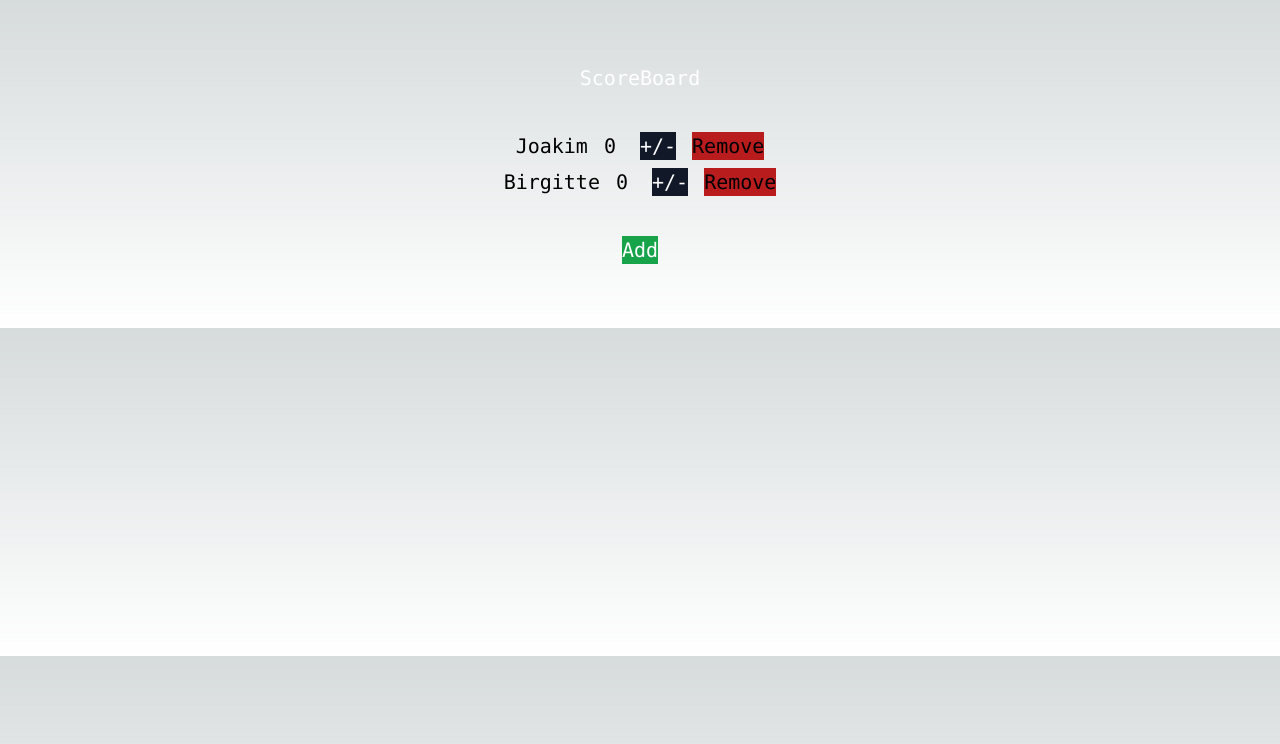
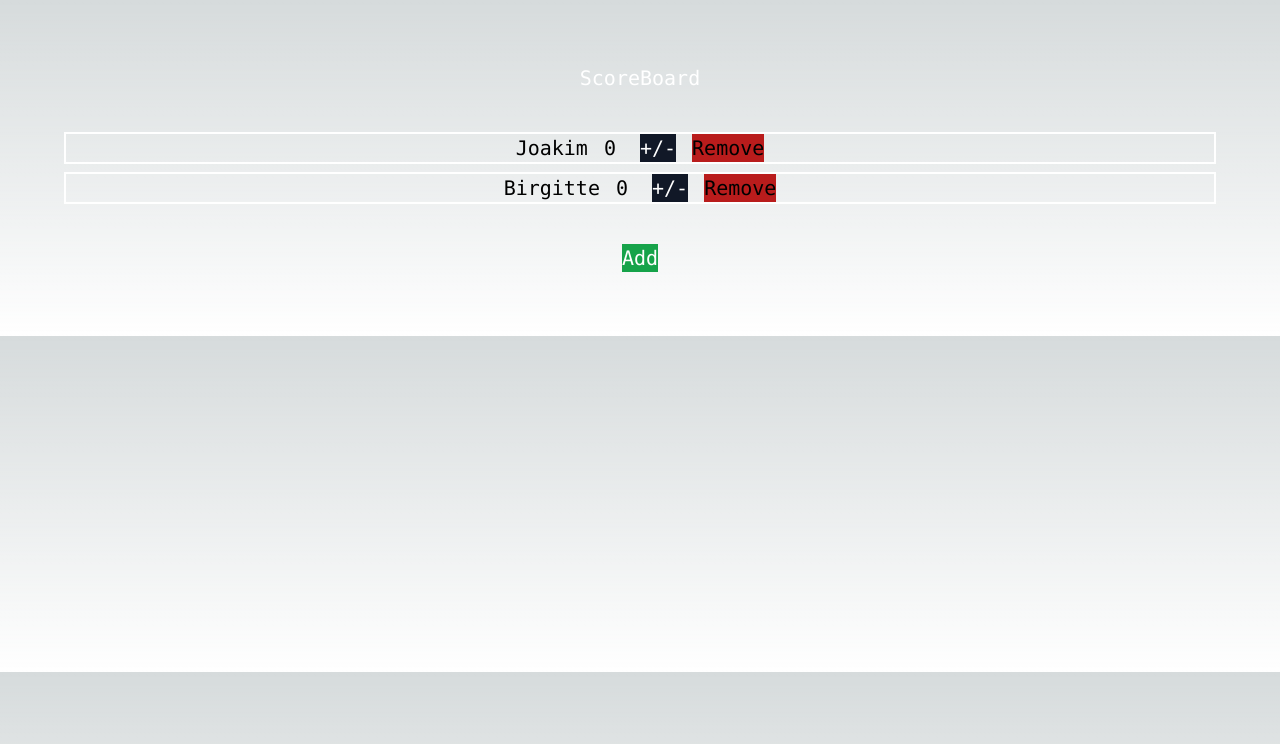
Before and after one commit to MikAoJk/scoreboard, a Next.js app: page / in a window 1280 px wide. Shown: the top 744 px of the page. Built offline with nearby package versions, Linux system fonts and the light colour scheme.

Commit message:
Update Player.tsx

```diff
--- a/src/components/Player.tsx
+++ b/src/components/Player.tsx
@@ -22,7 +22,7 @@ const Player = (playerProps: PlayerProps) => {
     }
 
     return (
-        <ul className="mt-2 flex justify-center">
+        <ul className="mt-2 flex justify-center border-solid border-2 border-white">
             <li>{playerProps.playerData.name}</li>
             <li className="ml-4">{playerScore}</li>
             <li className="ml-4"><ChangePlayerScore onChangePlayerScore={addPlayerScoreHandler}/></li>
```
